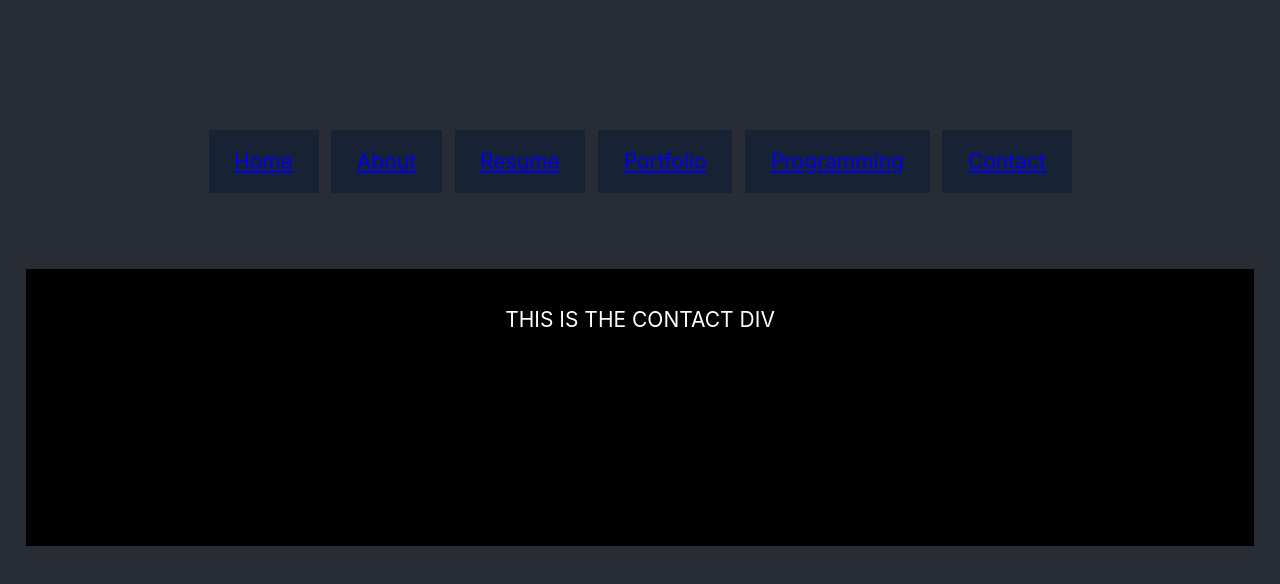
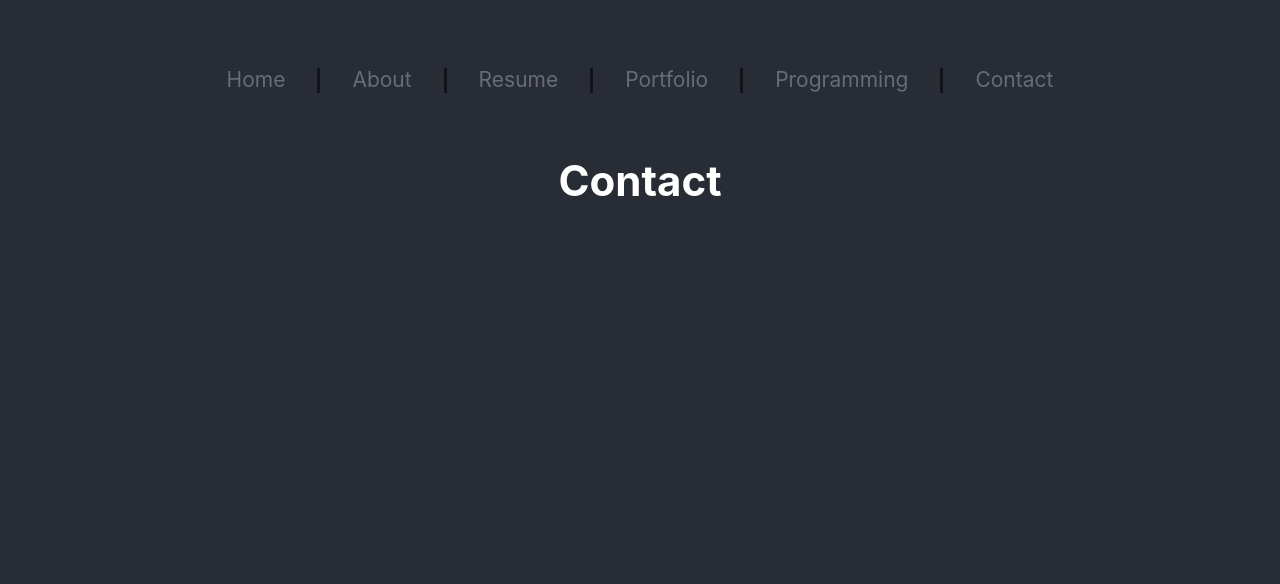
Before and after one commit to daniel-christianson/my-portfolio-website, a React (Create React App) app: page /Contact in a window 1280 px wide. Shown: the top 584 px of the page. Built offline with nearby package versions, Linux system fonts and the light colour scheme.

Commit message:
changed navigation list behavior, added lots of styles

```diff
--- a/src/App.css
+++ b/src/App.css
@@ -1,20 +1,9 @@
-.App {
+.App-Div {
   text-align: center;
   background-color: #282c34;
 }
 
-.App-logo {
-  height: 40vmin;
-  pointer-events: none;
-}
-
-@media (prefers-reduced-motion: no-preference) {
-  .App-logo {
-    animation: App-logo-spin infinite 10s linear;
-  }
-}
-
-.App-header {
+.App-Header {
   min-height: 100vh;
   display: flex;
   flex-direction: column;
@@ -28,8 +17,48 @@
   color: #61dafb;
 }
 
-.Content-div {
-  background-color: #000;
+h1 {
+  margin: 0;
+  margin-top: 5vh;
+}
+
+a {
+  color: #686c74;
+}
+a:hover {
+  color: #fff;
+}
+
+ul {
+  padding: 0 2vw;
+  color: white;
+}
+
+li {
+  position: relative;
+  display: inline;
+  z-index: 2;
+  border-right: .25vw solid #121218;
+}
+
+li:last-child {
+  border-right: none;
+}
+
+.Home-Header {
+  position: relative;
+  top: -25vh;
+}
+
+.Content-Header {
+  position: relative;
+  top: -15vmax;
+  z-index:1;
+  /*background-color: rgba(0,0,0,1);*/
+}
+
+.Content-Div {
+  /*background-color: #000;*/
   margin: 1vw 0;
   padding: 3vw;
   min-height: 25vh;
@@ -38,40 +67,39 @@
   top: 20vmax;
 }
 
-h1 {
-  margin: 0;
-  margin-top: 5vh;
+.Home-Nav-List-Item {
+  top: -4vh;
 }
 
-ul {
-  padding: 0 2vw;
-  color: white;
-}
-.Home-Div {
-  position: relative;
-  top: -5vh;
-}
-
-.Nav-List {
-  position: absolute;
-  top: 10vmax;
+.Home-Nav-List-Item-Selected {
+  top: -4vh;
+  padding: 0 2.5vw;
+  height: 50vh;
+  color: #484c54;
 }
 
 .Nav-List-Item {
-  display: inline;
+  top: -40vh;
+}
+
+.Nav-List-Item-Selected {
+  top: -40vh;
+  padding: 0 2.5vw;
+  height: 50vh;
+  color: #484c54;
 }
 
 .Link-Tag {
-  background-color: #172234;
-  margin: .5vw;
-  padding: 1.5vw 2vw;
+  margin: .25vw;
+  padding: 1.5vw 2.25vw;
+  text-decoration: none;
+  color: #686c74;
 }
 
-.Resume-Iframe {
-  width: 90vw;
-  height: 50vh;
+.Link-Tag:hover {
+  color: #fff;
 }
 
-.Portfolio-List {
-  list-style: none;
+.Link-Tag:active {
+  color: #172234;
 }
--- a/src/App.js
+++ b/src/App.js
@@ -9,17 +9,36 @@ import {
 import './App.css';
 import navigationArray from './Nav.js'
 
-function LinksList(){
+function NavigationListItems(){
     const location = useLocation();
-    const links = navigationArray.map(function(item) {
-        if(location.pathname !== ("/" + item.name)){
-            return <li className="Nav-List-Item"><Link className="Link-Tag" to={"/" + item.name}>{item.name.charAt(0).toUpperCase() + item.name.slice(1)}</Link></li>
-        } else if (location.pathname === '/home'){
-            return (
-                <div className="Home-Div">
-                    <h1>Daniel Christianson</h1>
-                    <h2>Resume and Portfolio</h2>
-                </div>
+    const links = navigationArray.map(function(item){
+        if (location.pathname === "/home" && location.pathname === ("/" + item.name)){
+            // homepage list items (no home list item will appear when on the homepage)
+            return null;
+        } else if (location.pathname === "/home" && location.pathname !== ("/" + item.name)){
+            // homepage list items (all other list items when on the homepage)
+            return(
+                <li className="Home-Nav-List-Item">
+                    <Link className="Link-Tag" to={"/" + item.name}>
+                        {item.name.charAt(0).toUpperCase() + item.name.slice(1)}
+                    </Link>
+                </li>
+            );
+        } else if (location.pathname === ("/" + item.name)){
+            // non-homepage list items (current page list item is not a link)
+            return(
+                <li className="Nav-List-Item-Selected">
+                    {item.name.charAt(0).toUpperCase() + item.name.slice(1)}
+                </li>
+            );
+        } else {
+            // non-homepage list items (all other list items when NOT on homepage)
+            return(
+                <li className="Nav-List-Item">
+                    <Link className="Link-Tag" to={"/" + item.name}>
+                        {item.name.charAt(0).toUpperCase() + item.name.slice(1)}
+                    </Link>
+                </li>
             );
         }
     })
@@ -38,10 +57,10 @@ function Routes(){
 function App(){
     return(
         <Router>
-            <div className="App">
-                <header className="App-header">
-                    <ul className="Nav-List">
-                        <LinksList />
+            <div className="App-Div">
+                <header className="App-Header">
+                    <ul>
+                        <NavigationListItems />
                     </ul>
                     <Switch>
                         <Routes />
--- a/src/Nav.js
+++ b/src/Nav.js
@@ -1,6 +1,6 @@
 import React from 'react';
 import './App.css';
-// import Home from './hom/hom.js'
+import Home from './hom/hom.js'
 import About from './abt/abt.js'
 import Resume from './rsm/rsm.js'
 import Portfolio from './prt/prt.js'
@@ -8,7 +8,7 @@ import Programming from './prg/prg.js'
 import Contact from './cnt/cnt.js'
 
 const navigationArray = [
-    {name: "home", dv: null},
+    {name: "home", dv: <Home />},
     {name: "about", dv: <About />},
     {name: "resume", dv: <Resume />},
     {name: "portfolio", dv: <Portfolio />},
--- a/src/abt/abt.js
+++ b/src/abt/abt.js
@@ -3,7 +3,10 @@ import '../App.css';
 
 function About() {
     return(
-        <div className="Content-div">
+        <div className="Content-Div">
+            <div className="Content-Header">
+                <h1>About</h1>
+            </div>
             - SMALL BIO GOES HERE -<br /><br />
             - BRIEF EDUCATION HISTORY GOES HERE -<br /><br />
             <a href="https://www.linkedin.com/in/daniel-s-christianson">linkedin.com/in/daniel-s-christianson</a>
--- a/src/cnt/cnt.js
+++ b/src/cnt/cnt.js
@@ -3,8 +3,10 @@ import '../App.css';
 
 function Contact() {
     return(
-        <div className="Content-div">
-            THIS IS THE CONTACT DIV
+        <div className="Content-Div">
+            <div className="Content-Header">
+                <h1>Contact</h1>
+            </div>
         </div>
     );
 }
--- a/src/hom/hom.js
+++ b/src/hom/hom.js
@@ -4,18 +4,11 @@ import '../App.css';
 function Home() {
     const name = "home";
     return(
-        <div className="Content-div">
-            {/*<header className="App-header">*/}
-            {/*    <h1>Daniel Christianson</h1>*/}
-            {/*    <h2>Resume and Portfolio</h2>*/}
-            {/*    <ul>*/}
-            {/*        <li>About</li>*/}
-            {/*        <li>Resume</li>*/}
-            {/*        <li>Portfolio</li>*/}
-            {/*        <li>Programming</li>*/}
-            {/*        <li>Contact</li>*/}
-            {/*    </ul>*/}
-            {/*</header>*/}
+        <div className="Content-Div">
+            <div className="Home-Header">
+                <h1>Daniel Christianson</h1>
+                <h2>Resume and Portfolio</h2>
+            </div>
         </div>
     );
 }
--- a/src/prg/prg.js
+++ b/src/prg/prg.js
@@ -3,7 +3,10 @@ import '../App.css';
 
 function Programming() {
     return(
-        <div className="Content-div">
+        <div className="Content-Div">
+            <div className="Content-Header">
+                <h1>Programming</h1>
+            </div>
             <a href="https://github.com/daniel-christianson">github.com/daniel-christianson</a>
         </div>
     );
--- /dev/null
+++ b/src/prt/prt.css
@@ -0,0 +1,7 @@
+.Portfolio-List {
+    list-style: none;
+}
+
+.Portfolio-List li {
+    display: block;
+}
--- a/src/prt/prt.js
+++ b/src/prt/prt.js
@@ -1,9 +1,13 @@
 import React from 'react';
 import '../App.css';
+import './prt.css';
 
 function Portfolio() {
     return(
-        <div className="Content-div">
+        <div className="Content-Div">
+            <div className="Content-Header">
+                <h1>Portfolio</h1>
+            </div>
             <ul className="Portfolio-List">
                 <li>- PAINTING -</li>
                 <li>- DIGITAL -</li>
--- /dev/null
+++ b/src/rsm/rsm.css
@@ -0,0 +1,13 @@
+.Show-Hide-Button {
+    border: .5vmin solid #686c74;
+    padding: .5vw 43vw;
+    font-size: calc(5px + 2vmin);
+    color: #fff;
+    /*border-radius: 1vmin;*/
+    background-color: #282c34;
+}
+
+.Resume-Iframe {
+    width: 90vw;
+    height: 100vh;
+}
--- a/src/rsm/rsm.js
+++ b/src/rsm/rsm.js
@@ -1,23 +1,58 @@
-import React from 'react';
+import React, { useState } from 'react';
 import '../App.css';
+import './rsm.css';
 import resumePdf from './daniel christianson resume 2020-07-30.pdf';
 
+function ShowHideButton(){
+    const [buttonState, setButtonState] = useState(false);
+    const [buttonTitle, setButtonTitle] = useState("Show");
+    function onClickFunction(){
+        if(buttonState === true){
+            setButtonState(false);
+            setButtonTitle("Show");
+        } else {
+            setButtonState(true);
+            setButtonTitle("Hide");
+        }
+    }
+    return (
+        <div>
+            <button className="Show-Hide-Button" onClick={onClickFunction}>{buttonTitle}</button>
+            {buttonState ? <HiddenContent /> : null}
+        </div>
+    );
+}
+
+// custom func for an iframe container to show/hide PDF
 function IFrame(props){
     return(
         <div>
-            <iframe className="Resume-Iframe" name={props.name} src={props.src} /*height={props.height} width={props.width}*/ />
+            <iframe className="Resume-Iframe" name={props.name} src={props.src} />
+        </div>
+    );
+}
+
+function HiddenContent(){
+    return(
+        <div>
+            <IFrame name="resume" src={resumePdf}/>
         </div>
     );
 }
 
 function Resume() {
+
     return(
-        <div className="Content-div">
+        <div className="Content-Div">
+            <div className="Content-Header">
+                <h1>Resume</h1>
+            </div>
             <a href={resumePdf}>Direct Download</a>
             <br /><br />
-            <IFrame name="resume" src={resumePdf} />
+
+            <ShowHideButton />
         </div>
     );
 }
-
+//style={{ display: state ? "block" : "none" }}
 export default Resume;
```
